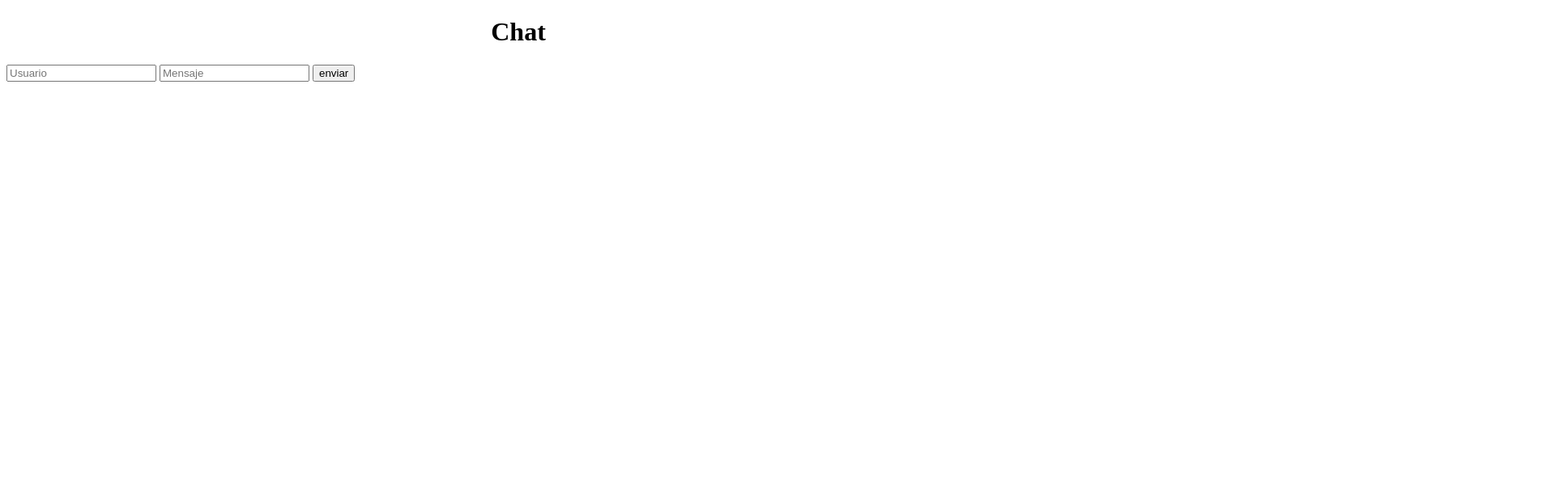
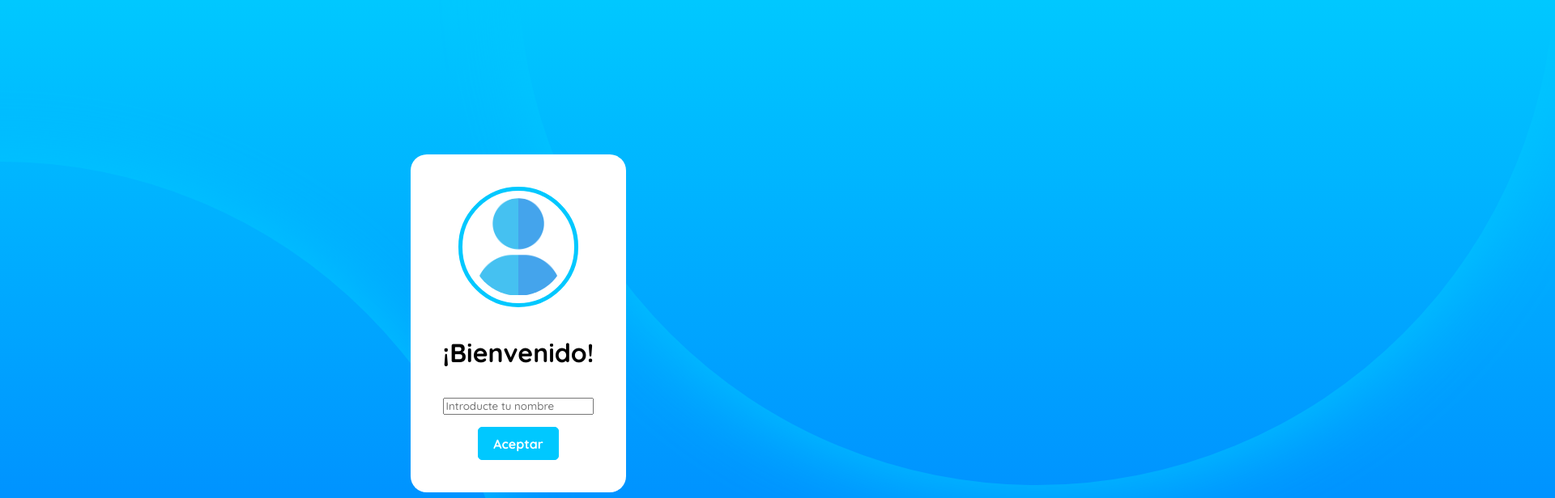
Before and after one commit to Rolo3650/Socket, a website: page public/index.html in a window 1280 px wide. Shown: the top 616 px of the page at 81% size, 1920 px wide, since content can reach past the window. Drawn offline with Linux system fonts and the light colour scheme; no server answers.

Commit message:
a prroooooo

```diff
--- a/app.js
+++ b/app.js
@@ -12,7 +12,6 @@ server.listen(app.get('port'), () => console.log('Servidor'));
 app.use(express.static('public'));
 
 app.get('/', function (req, res) {
-  console.log('hola prro')
   res.sendFile(__dirname + '/public');
 });
 
--- /dev/null
+++ b/public/css/chat.css
@@ -0,0 +1,120 @@
+@import url('https://fonts.googleapis.com/css2?family=Quicksand:wght@500;700&display=swap');
+
+*{
+    margin: 0;
+    padding: 0;
+}
+
+body {
+    margin: 0;
+    padding: 0;
+    height: 100vh;
+    width: 100vw;
+    position: relative;
+    overflow: hidden;
+    font-family: 'Quicksand', sans-serif;
+    background: linear-gradient(#00c8ff, #0083ff);
+    position: relative;
+}
+
+.left {
+    position: absolute;
+    top: 25%;
+    left: -50%;
+    z-index: -10;
+    display: inline-block;
+    height: 100vw;
+    width: 100vw;
+    box-shadow: 0 0 100px 1px #00c8ff;
+    background: none;
+    border-radius: 50%;
+}
+
+.right {
+    position: absolute;
+    left: 50%;
+    bottom: 25%;
+    z-index: -10;
+    display: inline-block;
+    height: 100vw;
+    width: 100vw;
+    box-shadow: 0 0 100px 1px #00c8ff;
+    background: none;
+    border-radius: 50%;
+}
+
+#chat{
+    position: absolute;
+    padding: 5vh 5vw;
+    box-sizing: border-box;
+    bottom: 0;
+    width: 100vw;
+    background-color: white;
+    border-top-right-radius: 100px;
+    border-top-left-radius: 20px;
+}
+
+h1{
+    height: 10vh;
+    text-align: center;
+    color: white;
+}
+
+input{
+    font-size: 1rem;
+}
+
+input::placeholder{
+    font-family: 'Quicksand', sans-serif;
+}
+
+button{
+    margin-left: 5px;
+    padding: .5rem 1rem;
+    display: inline-block;
+    border-radius: 5px;
+    font-size: 1rem;
+    font-weight: 800;
+    text-decoration: none;
+    border: 1px solid #00c8ff;
+    background-color: #00c8ff;
+    color: white;
+    cursor: pointer;
+    transition: all .3s;
+}
+
+button:hover {
+    color: #00c8ff;
+    background-color: white;
+}
+
+#salida{
+    height: 70vh;
+    padding: 0 1rem;
+    overflow-y: scroll;
+}
+
+.mensaje{
+    margin-bottom: 10px;
+    display: inline-block;
+    padding: .5rem 1rem;
+    background-color: white;
+    border-bottom-left-radius: 5px;
+    border-bottom-right-radius: 5px;
+    border-top-right-radius: 5px;
+}
+
+.mensaje-blue{
+    margin-bottom: 10px;
+    display: inline-block;
+    padding: .5rem 1rem;
+    background-color: #0083ff;
+    color: white;
+    border-bottom-left-radius: 5px;
+    border-bottom-right-radius: 5px;
+    border-top-right-radius: 5px;
+}
+
+.mensaje span, .mensaje-blue span{
+    font-size: 12px;
+}
--- /dev/null
+++ b/public/css/index.css
@@ -0,0 +1,88 @@
+@import url('https://fonts.googleapis.com/css2?family=Quicksand:wght@500;700&display=swap');
+
+body {
+    height: 100vh;
+    width: 100vw;
+    margin: 0;
+    padding: 0;
+    display: grid;
+    grid-template-rows: 100vh 0px 0px;
+    align-items: center;
+    justify-content: center;
+    font-family: 'Quicksand', sans-serif;
+    background: linear-gradient(#00c8ff, #0083ff);
+    position: relative;
+    overflow: hidden;
+}
+
+.left {
+    position: absolute;
+    top: 25%;
+    left: -50%;
+    z-index: -10;
+    display: inline-block;
+    height: 100vw;
+    width: 100vw;
+    box-shadow: 0 0 100px 1px #00c8ff;
+    background: none;
+    border-radius: 50%;
+}
+
+.right {
+    position: absolute;
+    left: 50%;
+    bottom: 25%;
+    z-index: -10;
+    display: inline-block;
+    height: 100vw;
+    width: 100vw;
+    box-shadow: 0 0 100px 1px #00c8ff;
+    background: none;
+    border-radius: 50%;
+}
+
+.container {
+    height: auto;
+    width: auto;
+    padding: 5vh;
+    display: grid;
+    grid-gap: 15px;
+    align-items: center;
+    justify-content: center;
+    text-align: center;
+    grid-template-columns: 1f;
+    border-radius: 20px;
+    background-color: white;
+    position: relative;
+}
+
+.container img {
+    height: 15vh;
+    margin-left: auto;
+    margin-right: auto;
+    border: #00c8ff solid 5px;
+    border-radius: 50%;
+    padding: 5%;
+}
+
+.container input::placeholder {
+    font-family: 'Quicksand', sans-serif;
+}
+
+.container a {
+    display: inline-block;
+    padding: 5% 10%;
+    border-radius: 5px;
+    font-size: 1rem;
+    font-weight: 800;
+    text-decoration: none;
+    color: white;
+    background-color: #00c8ff;
+    border: 1px solid #00c8ff;
+    transition: all .3s;
+}
+
+.container a:hover {
+    color: #00c8ff;
+    background-color: white;
+}
--- a/public/index.html
+++ b/public/index.html
@@ -1,31 +1,26 @@
 <!DOCTYPE html>
-<html>
+<html lang="en">
 
 <head>
-  <meta charset="utf-8">
-  <title>Socket Basico</title>
+  <meta charset="UTF-8">
+  <meta http-equiv="X-UA-Compatible" content="IE=edge">
+  <meta name="viewport" content="width=device-width, initial-scale=1.0">
+  <title>Document</title>
+  <link rel="stylesheet" href="./css/index.css">
 </head>
 
 <body>
-  <center><h1>Chat</h1></center>
-
-  <div class="cart">
-    <div id="chat">
-      <div id="notificaciones"></div>
-
-      <input type="text" id="usuario" placeholder="Usuario" class="text-success" required>
-      <input type="text" id="mensaje" placeholder="Mensaje" class="text-success" required>
-      <button class="enviar" id="enviar">enviar</button>
-
+  <div class="container">
+    <img src="./img/usuario.png" alt="">
+    <h1>¡Bienvenido!</h1>
+    <input type="text" id="usuario" placeholder="Introducte tu nombre" onchange="iniciar_usuario()">
+    <div>
+      <a href="./chat.html">Aceptar</a>
     </div>
-    <siv id="salida"></siv>
   </div>
-
-
-  <script src="js/socket.io.js"></script>
-  <script src="js/logica.js" charset="utf-8"></script>
-
-
+  <span class="left"></span>
+  <span class="right"></span>
+  <script src="./js/iniciarUsuario.js"></script>
 </body>
 
 </html>
--- /dev/null
+++ b/public/js/iniciarUsuario.js
@@ -0,0 +1,6 @@
+const input = document.getElementById('usuario');
+
+const iniciar_usuario = () => {
+    const usuario = input.value;
+    localStorage.setItem('usuario', usuario);
+}
--- a/public/js/logica.js
+++ b/public/js/logica.js
@@ -1,8 +1,13 @@
 //Crear una instancia de SocketIO, recibe como parámetro el url del servidor al que se conectará
 var socket = io();
+const usuario = localStorage.getItem('usuario')
+if (usuario == null) {
+  window.location.assign('/')
+}
+
+const fecha = new Date();
 
 let mensaje = document.getElementById('mensaje');
-let usuario = document.getElementById('usuario');
 let salida = document.getElementById('salida');
 let notificaciones = document.getElementById('notificaciones');
 let boton = document.getElementById('enviar');
@@ -12,11 +17,11 @@ var clientes = [];
 boton.addEventListener('click', () => {
   var data = {
     mensaje: mensaje.value,
-    usuario: usuario.value,
+    usuario: usuario,
   }
 
-  if ( mensaje.value === '' || usuario.value === '') {
-    alert('Se requiere un mensaje y un usuario')
+  if ( mensaje.value === '') {
+    alert('Se requiere un mensaje')
   } else {
     mensaje.value = '';
     socket.emit('chat:mensaje', data);
@@ -24,11 +29,15 @@ boton.addEventListener('click', () => {
 })
 
 mensaje.addEventListener('keydown', () => {
-  socket.emit('chat:escribiendo', usuario.value);
+  socket.emit('chat:escribiendo', usuario);
 })
 
 socket.on('chat:mensaje', data => {
-  salida.innerHTML += '<p><strong>' + data.usuario + '</strong>: ' + data.mensaje + '</p>'
+  if (data.usuario == usuario){
+    salida.innerHTML += '<div><div class="mensaje-blue"><span>' + fecha.toLocaleTimeString() + '</span><p><strong>' + data.usuario + '</strong>: ' + data.mensaje + '</p></div></div>';
+  } else {
+    salida.innerHTML += '<div><div class="mensaje"><span>' + fecha.toLocaleTimeString() + '</span><p><strong>' + data.usuario + '</strong>: ' + data.mensaje + '</p></div></div>';
+  }
   notificaciones.innerHTML = '';
 })
 
```
Also changed, not shown: public/chat.html (added, +29 -0 lines), public/img/usuario.png (added).
